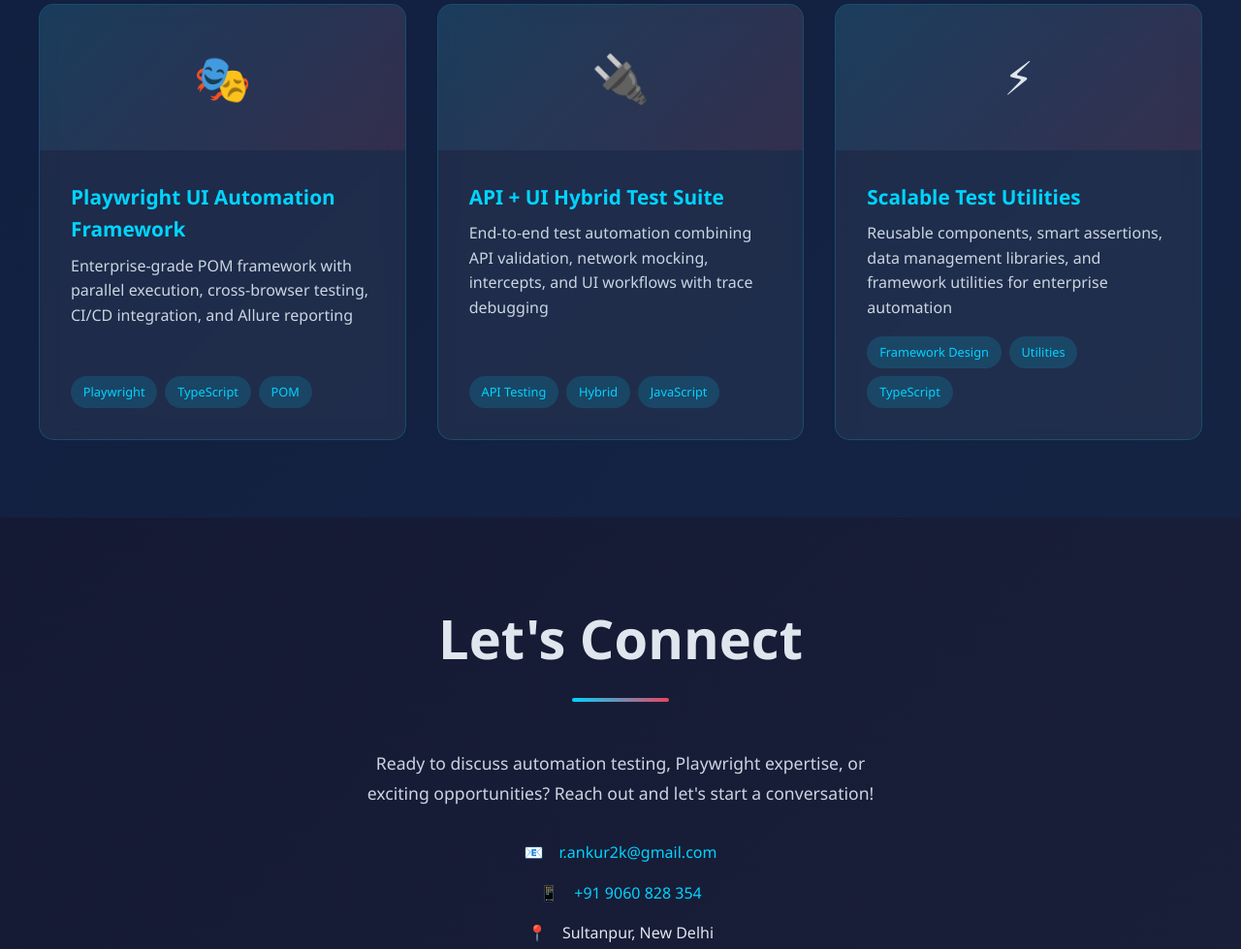
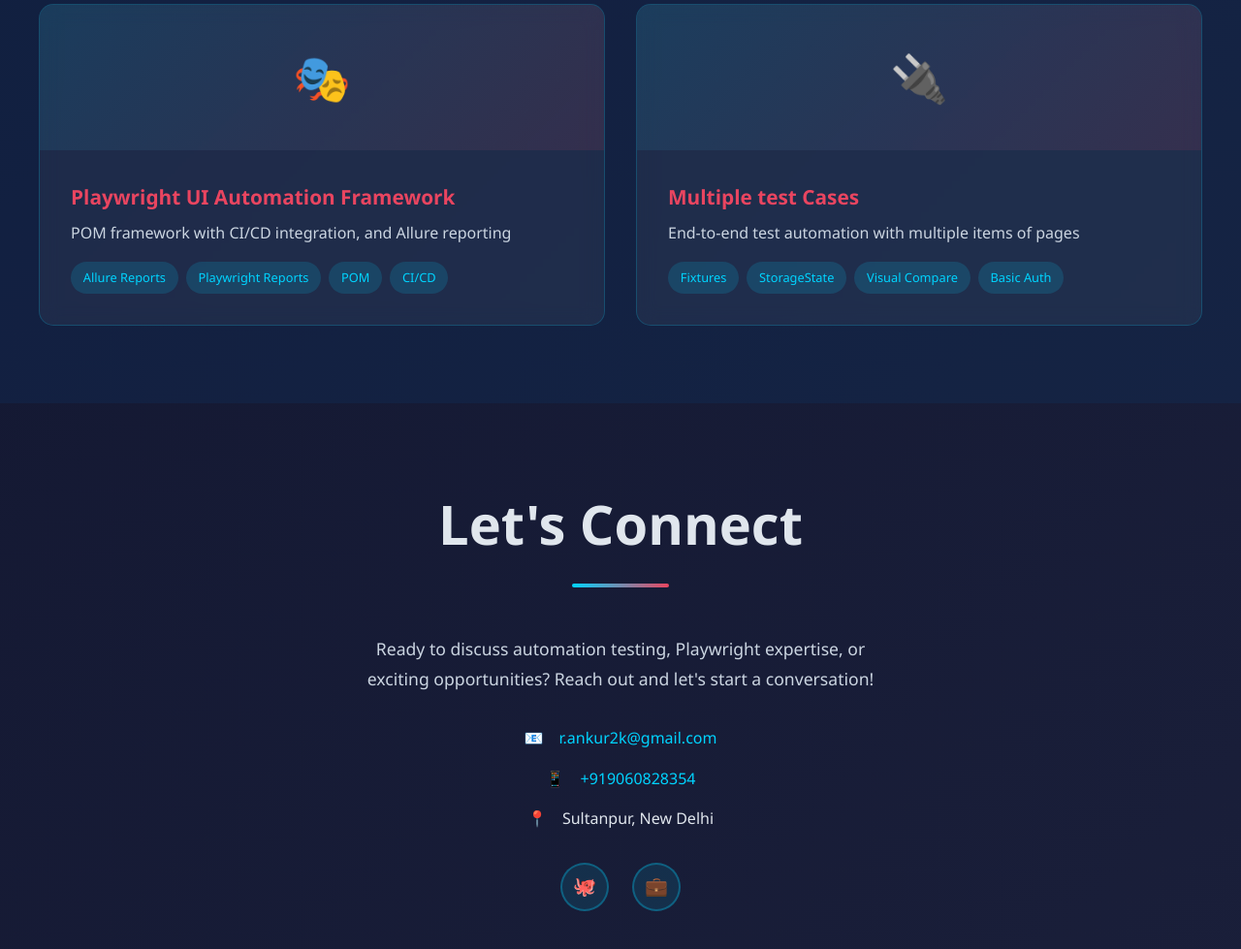
Before and after one commit to r-ankur2k/portfolio-site, a plain HTML site: page index.html in a window 1280 px wide. Shown: the part 3436-4415 px from the top of the page at 97% size. Drawn offline with Linux system fonts and the light colour scheme.

Commit message:
Site Updates

```diff
--- a/index.html
+++ b/index.html
@@ -123,28 +123,30 @@
             <div class="project-card">
                 <div class="project-header">🎭</div>
                 <div class="project-body">
-                    <h3>Playwright UI Automation Framework</h3>
-                    <p>Enterprise-grade POM framework with parallel execution, cross-browser testing, CI/CD integration, and Allure reporting</p>
+                    <h3><a href="https://github.com/r-ankur2k/Framework_POM_CI_CD" target="_blank" class="hidden-link">Playwright UI Automation Framework</a></h3>
+                    <p> POM framework with CI/CD integration, and Allure reporting</p>
                     <div class="project-tags">
-                        <span class="tag">Playwright</span>
-                        <span class="tag">TypeScript</span>
+                        <span class="tag">Allure Reports</span>
+                        <span class="tag">Playwright Reports</span>
                         <span class="tag">POM</span>
+                        <span class="tag">CI/CD</span>
                     </div>
                 </div>
             </div>
             <div class="project-card">
                 <div class="project-header">🔌</div>
                 <div class="project-body">
-                    <h3>API + UI Hybrid Test Suite</h3>
-                    <p>End-to-end test automation combining API validation, network mocking, intercepts, and UI workflows with trace debugging</p>
+                    <h3><a href="https://github.com/r-ankur2k/MultipleCasesFlow_CI_CD" target="_blank" class="hidden-link">Multiple test Cases</a></h3>
+                    <p>End-to-end test automation with multiple items of pages</p>
                     <div class="project-tags">
-                        <span class="tag">API Testing</span>
-                        <span class="tag">Hybrid</span>
-                        <span class="tag">JavaScript</span>
+                        <span class="tag">Fixtures</span>
+                        <span class="tag">StorageState</span>
+                        <span class="tag">Visual Compare</span>
+                        <span class="tag">Basic Auth</span>
                     </div>
                 </div>
             </div>
-            <div class="project-card">
+            <!-- <div class="project-card">
                 <div class="project-header">⚡</div>
                 <div class="project-body">
                     <h3>Scalable Test Utilities</h3>
@@ -155,7 +157,7 @@
                         <span class="tag">TypeScript</span>
                     </div>
                 </div>
-            </div>
+            </div> -->
         </div>
     </section>
 
@@ -172,7 +174,7 @@
             </div>
             <div class="info-item">
                 <span>📱</span>
-                <a href="tel:+919060828354" style="color: var(--primary); text-decoration: none;">+91 9060 828 354</a>
+                <a href="tel:+919060828354" style="color: var(--primary); text-decoration: none;">+919060828354</a>
             </div>
             <div class="info-item">
                 <span>📍</span>
--- a/styles.css
+++ b/styles.css
@@ -736,3 +736,7 @@
                 grid-template-columns: 1fr;
             }
         }
+    .hidden-link {
+        color: #e94560;
+        text-decoration: none;
+    }
```
